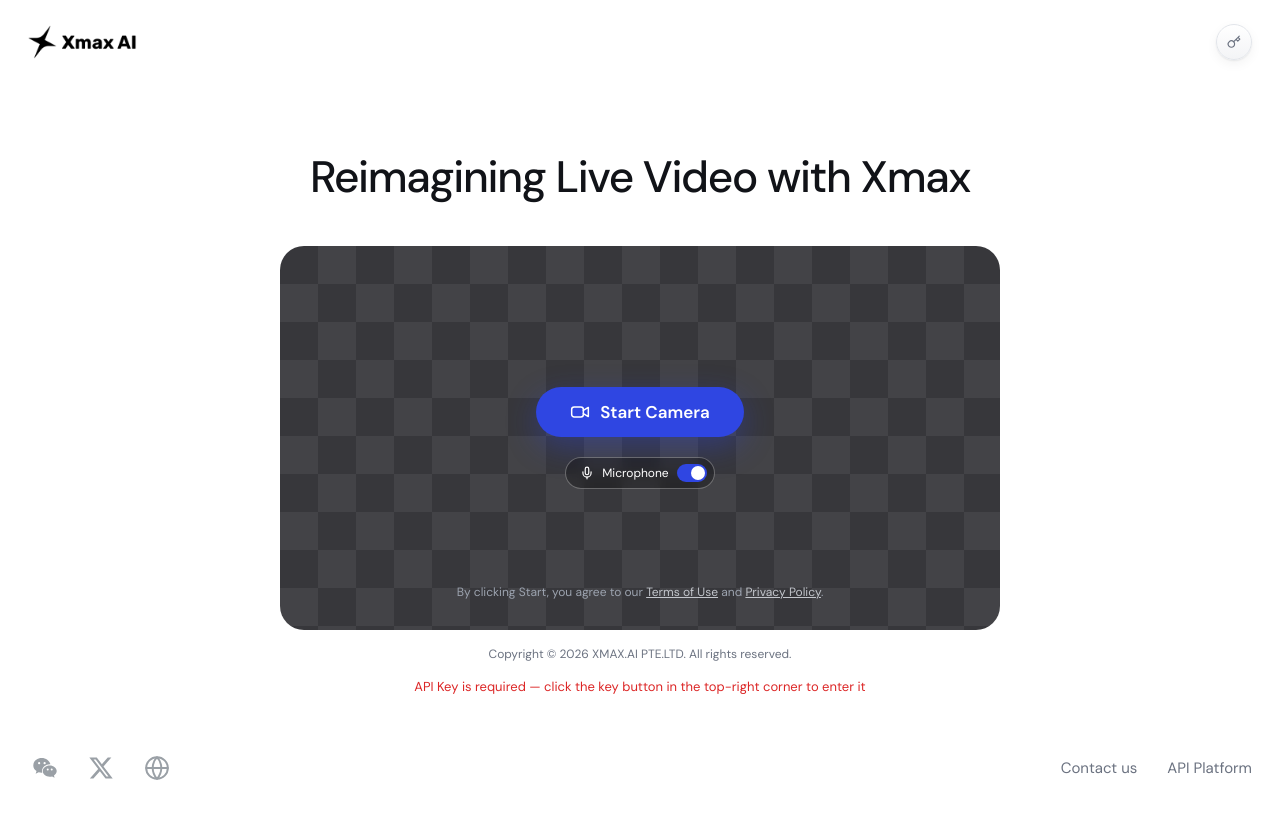
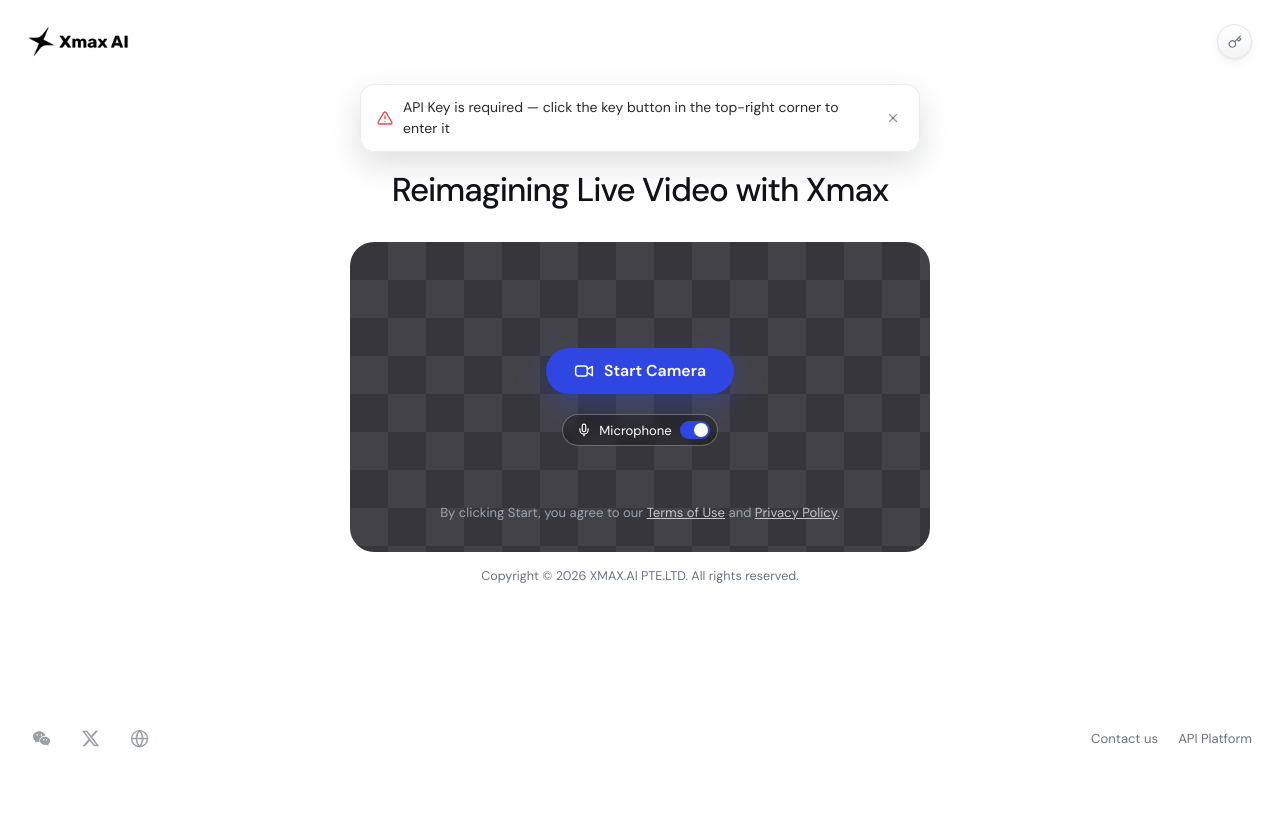
Before and after one commit to XingMai/XmaxSDK-Web, a React (Vite) app in the folder examples/xlab-react/: page / in a window 1280 px wide. Both pictures are taken after a click on the button "Start Camera". Shown: the top 818 px of the page. Built offline with nearby package versions, Linux system fonts and the light colour scheme.

Commit message:
feat: refine xlab demo layout, reference list scrolling and launch timing panel

```diff
--- a/examples/xlab-react/src/App.tsx
+++ b/examples/xlab-react/src/App.tsx
@@ -68,7 +68,6 @@
   const [useMicrophone, setUseMicrophone] = useState(true);
   const [prompt, setPrompt] = useState("");
   const [activeModeKey, setActiveModeKey] = useState<ExampleModeKey>("charx");
-  const [presetLineCapacity, setPresetLineCapacity] = useState(0);
   const [localStream, setLocalStream] = useState<RealtimeMediaStream | undefined>();
   const [remoteStream, setRemoteStream] = useState<RealtimeMediaStream | undefined>();
   const [stateText, setStateText] = useState<RealtimeConnectionState>(
@@ -90,6 +89,13 @@
   const wechatRef = useRef<HTMLDivElement>(null);
   const keyFieldRef = useRef<HTMLDivElement>(null);
   const presetRowRef = useRef<HTMLDivElement>(null);
+
+  // 错误提示以 toast 展示，6 秒后自动消失；新错误会重置计时。
+  useEffect(() => {
+    if (!errorText) return;
+    const timer = setTimeout(() => setErrorText(""), 6000);
+    return () => clearTimeout(timer);
+  }, [errorText]);
 
   // 点击微信图标外部时收起二维码弹层。
   useEffect(() => {
@@ -191,24 +197,17 @@
     EXAMPLE_MODES[0]!;
   const submitPrompt = activeMode.key === "free" ? prompt : selectedReference?.prompt ?? activeMode.prompt;
 
-  // 预设列表滚动：纵向滚轮映射为横向滚动，左键按住可拖拽滚动。
+  // 预设列表滚动：滚轮与触控板纵向滚动为原生行为，左键按住可上下拖拽滚动。
   useEffect(() => {
     const row = presetRowRef.current;
     if (!row) {
       return;
     }
 
-    const handleWheel = (event: WheelEvent) => {
-      if (Math.abs(event.deltaY) > Math.abs(event.deltaX)) {
-        event.preventDefault();
-        row.scrollLeft += event.deltaY;
-      }
-    };
-
     let dragging = false;
     let moved = false;
-    let startX = 0;
-    let startScrollLeft = 0;
+    let startY = 0;
+    let startScrollTop = 0;
 
     const handlePointerDown = (event: PointerEvent) => {
       if (event.button !== 0) {
@@ -216,21 +215,21 @@
       }
       dragging = true;
       moved = false;
-      startX = event.clientX;
-      startScrollLeft = row.scrollLeft;
+      startY = event.clientY;
+      startScrollTop = row.scrollTop;
     };
     const handlePointerMove = (event: PointerEvent) => {
       if (!dragging) {
         return;
       }
-      const deltaX = event.clientX - startX;
-      if (Math.abs(deltaX) > 4) {
+      const deltaY = event.clientY - startY;
+      if (Math.abs(deltaY) > 4) {
         moved = true;
         row.classList.add("dragging");
         // 真正拖动后才捕获指针，否则普通点击会被重定向到容器，无法选中图片。
         if (!row.hasPointerCapture(event.pointerId)) row.setPointerCapture(event.pointerId);
       }
-      row.scrollLeft = startScrollLeft - deltaX;
+      row.scrollTop = startScrollTop - deltaY;
     };
     const handlePointerEnd = (event: PointerEvent) => {
       dragging = false;
@@ -247,33 +246,13 @@
       }
     };
 
-    row.addEventListener("wheel", handleWheel, { passive: false });
     row.addEventListener("pointerdown", handlePointerDown);
     row.addEventListener("pointermove", handlePointerMove);
     row.addEventListener("pointerup", handlePointerEnd);
     row.addEventListener("pointercancel", handlePointerEnd);
     row.addEventListener("click", handleClickCapture, true);
 
-    // 测量可视宽度能容纳的预设个数，用于决定第一行填多少再换行。
-    const measureCapacity = () => {
-      // 页面隐藏（display: none）时宽度为 0，跳过测量以免覆盖正确容量。
-      if (row.clientWidth === 0) return;
-      const item = row.querySelector<HTMLElement>(".presetItem");
-      if (!item) {
-        return;
-      }
-      const pitch = item.getBoundingClientRect().width + 14;
-      setPresetLineCapacity(
-        Math.max(1, Math.floor((row.clientWidth + 14) / pitch)),
-      );
-    };
-    const resizeObserver = new ResizeObserver(measureCapacity);
-    resizeObserver.observe(row);
-    measureCapacity();
-
     return () => {
-      resizeObserver.disconnect();
-      row.removeEventListener("wheel", handleWheel);
       row.removeEventListener("pointerdown", handlePointerDown);
       row.removeEventListener("pointermove", handlePointerMove);
       row.removeEventListener("pointerup", handlePointerEnd);
@@ -452,7 +431,7 @@
     setErrorText("");
     try {
       const uploading = references.addFile(file, submitPrompt, applyReference);
-      if (presetRowRef.current) presetRowRef.current.scrollLeft = 0;
+      if (presetRowRef.current) presetRowRef.current.scrollTop = 0;
       await uploading;
     } catch (error) {
       setErrorText(error instanceof Error ? error.message : String(error));
@@ -718,7 +697,6 @@
           <p className="copyright">
             Copyright © 2026 XMAX.AI PTE.LTD. All rights reserved.
           </p>
-          {errorText && <div className="error">{errorText}</div>}
         </main>
         {footer}
         </div>
@@ -728,7 +706,7 @@
         className={sessionActive ? "pageView active" : "pageView"}
         aria-hidden={!sessionActive}
       >
-    <div className="page">
+    <div className="page sessionPage">
       <header className="topbar">
         <div className="brand">
           <img className="brandLogo" src="/xmax-wordmark.png" alt="Xmax" />
@@ -757,9 +735,9 @@
           <span className="stageLabel">Local</span>
           <div className="localStatistics" id="local-statistics" hidden={!statisticsVisible}>
             <StatisticsPanel className="launchTiming" label="启动耗时统计" rows={[
-              { label: "打开摄像头", value: formatLaunchTiming(launchTiming.cameraMs) },
-              { label: "建立连接", value: formatLaunchTiming(launchTiming.connectionMs) },
-              { label: "亮度检测", value: formatLaunchTiming(launchTiming.frameValidationMs), title: "与建立连接并行，未计入连接耗时" },
+              { label: "摄像头授权", value: formatLaunchTiming(launchTiming.cameraMs), title: "含系统授权等待与摄像头硬件启动" },
+              { label: "建立连接", value: formatLaunchTiming(launchTiming.connectionMs), title: "含 200ms 相机预热等待" },
+              { label: "发布本地流", value: formatLaunchTiming(launchTiming.publishMs) },
               { label: "首帧到达", value: formatLaunchTiming(launchTiming.firstFrameMs) },
               { label: "完整启动耗时", value: formatLaunchTiming(launchTiming.totalMs), className: "launchTimingTotal" },
             ]} />
@@ -895,17 +873,46 @@
           <ReferenceList
             items={activeReferences}
             rowRef={presetRowRef}
-            lineCapacity={presetLineCapacity}
             disabled={busy || !apiKey}
             onUpload={() => fileInputRef.current?.click()}
             onSelect={(item) => void handleSelectReference(item)}
           />
         )}
       </div>
-
-      {errorText && <div className="error">{errorText}</div>}
     </div>
       </div>
+
+      {errorText && (
+        <div className="toast" role="alert" key={errorText}>
+          <svg
+            width="16"
+            height="16"
+            viewBox="0 0 24 24"
+            fill="none"
+            stroke="currentColor"
+            strokeWidth="2"
+            strokeLinecap="round"
+            strokeLinejoin="round"
+            aria-hidden="true"
+          >
+            <path d="M10.3 3.9 1.8 18a2 2 0 0 0 1.7 3h17a2 2 0 0 0 1.7-3L13.7 3.9a2 2 0 0 0-3.4 0Z" />
+            <line x1="12" x2="12" y1="9" y2="13" />
+            <line x1="12" x2="12.01" y1="17" y2="17" />
+          </svg>
+          <span className="toastText">{errorText}</span>
+          <button
+            type="button"
+            className="toastClose"
+            aria-label="Dismiss"
+            onClick={() => setErrorText("")}
+          >
+            <svg width="12" height="12" viewBox="0 0 24 24" fill="none" stroke="currentColor" strokeWidth="2.4" strokeLinecap="round" aria-hidden="true">
+              <line x1="5" x2="19" y1="5" y2="19" />
+              <line x1="19" x2="5" y1="5" y2="19" />
+            </svg>
+          </button>
+        </div>
+      )}
     </div>
   );
 }
--- a/examples/xlab-react/src/styles.css
+++ b/examples/xlab-react/src/styles.css
@@ -94,7 +94,7 @@
 
 .brandLogo {
   display: block;
-  height: 34px;
+  height: clamp(31px, 0.75vw + 22px, 48px);
   width: auto;
 }
 
@@ -115,8 +115,8 @@
   align-items: center;
   justify-content: center;
   gap: 8px;
-  width: 36px;
-  height: 36px;
+  width: clamp(35px, 0.55vw + 26px, 48px);
+  height: clamp(35px, 0.55vw + 26px, 48px);
   padding: 0;
   border: 1px solid #e2e5ea;
   border-radius: 999px;
@@ -195,21 +195,24 @@
 /* ── 初始页（图一） ─────────────────────── */
 
 .hero {
+  flex: 1;
+  display: flex;
+  flex-direction: column;
+  align-items: center;
+  justify-content: center;
   text-align: center;
-  padding-top: 8vh;
 }
 
 .hero h1 {
-  font-size: 44px;
+  font-size: clamp(29px, 1.1vw + 19px, 50px);
   font-weight: 500;
   letter-spacing: -0.03em;
-  margin: 0 0 40px;
+  margin: 0 0 clamp(26px, 1.1vw + 17px, 40px);
 }
 
 .heroStage {
   position: relative;
-  max-width: 720px;
-  margin: 0 auto;
+  width: min(100%, clamp(580px, 45vw, 940px));
   aspect-ratio: 1920 / 1024;
   border-radius: 24px;
   background:
@@ -226,10 +229,10 @@
   border: none;
   background: var(--accent);
   color: #fff;
-  font-size: 17px;
+  font-size: clamp(15px, 0.3vw + 12px, 18px);
   font-weight: 600;
   border-radius: 999px;
-  padding: 14px 34px;
+  padding: clamp(12px, 0.28vw + 9px, 16px) clamp(25px, 0.75vw + 18px, 40px);
   box-shadow: 0 10px 30px rgba(47, 70, 226, 0.35);
 }
 
@@ -274,7 +277,7 @@
   backdrop-filter: blur(6px);
   border-radius: 999px;
   padding: 6px 7px 6px 14px;
-  font-size: 12px;
+  font-size: clamp(12px, 0.28vw + 9.5px, 15px);
   color: rgba(255, 255, 255, 0.55);
   transition:
     color 0.15s ease,
@@ -319,7 +322,7 @@
   bottom: 18px;
   left: 0;
   right: 0;
-  font-size: 12px;
+  font-size: clamp(12px, 0.28vw + 9.5px, 15px);
   color: #9ca3af;
 }
 
@@ -337,7 +340,7 @@
 .copyright {
   margin: 16px 0 0;
   text-align: center;
-  font-size: 12px;
+  font-size: clamp(11.5px, 0.28vw + 9px, 14px);
   color: var(--text-secondary);
 }
 
@@ -530,6 +533,11 @@
   gap: 24px;
 }
 
+/* 会话页整页垂直居中：顶栏、双屏画面、页签与参考图作为整体居中。 */
+.sessionPage {
+  justify-content: center;
+}
+
 .stage {
   position: relative;
   aspect-ratio: 1920 / 1024;
@@ -654,6 +662,9 @@
 .promptBar {
   margin: 4px auto 0;
   max-width: 880px;
+  /* 与参考图列表等高（三行 282px 减去上边距），切换页签时整体布局不跳动。 */
+  height: 278px;
+  box-sizing: border-box;
   display: flex;
   flex-direction: column;
   gap: 8px;
@@ -666,9 +677,10 @@
 .promptBar textarea {
   display: block;
   width: 100%;
+  flex: 1;
   min-height: 84px;
-  max-height: 240px;
-  resize: vertical;
+  max-height: none;
+  resize: none;
   border: none;
   background: transparent;
   font-size: 15px;
@@ -846,11 +858,13 @@
 .presetRow {
   min-width: 0;
   display: flex;
-  flex-direction: column;
-  align-items: flex-start;
+  flex-wrap: wrap;
+  justify-content: center;
+  align-content: flex-start;
   gap: 14px;
-  overflow-x: auto;
-  padding-bottom: 8px;
+  /* 固定为完整三行的高度：不同模式的参考图行数不同也不影响整体布局，超出部分纵向滚动，不显示滚动条。 */
+  height: 282px;
+  overflow-y: auto;
   scrollbar-width: none;
   cursor: grab;
   user-select: none;
@@ -875,11 +889,6 @@
 .presetRow.dragging {
   cursor: grabbing;
   scroll-behavior: auto;
-}
-
-.presetLine {
-  display: flex;
-  gap: 14px;
 }
 
 .presetItem {
@@ -994,11 +1003,66 @@
 
 /* ── 错误提示 ─────────────────────────── */
 
-.error {
-  margin: 16px auto 0;
-  max-width: 640px;
-  font-size: 13px;
-  color: var(--danger);
+/* 错误 toast：顶部居中浮出，随页面切换保持可见。 */
+.toast {
+  position: fixed;
+  top: 84px;
+  left: 50%;
+  z-index: 60;
+  display: flex;
+  align-items: center;
+  gap: 10px;
+  max-width: min(560px, calc(100vw - 56px));
+  padding: 12px 14px 12px 16px;
+  border: 1px solid rgba(17, 19, 24, 0.08);
+  border-radius: 14px;
+  background: rgba(255, 255, 255, 0.92);
+  backdrop-filter: blur(10px);
+  box-shadow: 0 12px 32px rgba(17, 19, 24, 0.14);
+  color: rgba(17, 19, 24, 0.9);
+  font-size: 14px;
+  line-height: 1.5;
+  animation: toastIn 0.3s ease both;
+}
+
+.toast > svg {
+  flex-shrink: 0;
+  color: #e5484d;
+}
+
+.toastText {
+  min-width: 0;
+}
+
+.toastClose {
+  display: inline-flex;
+  align-items: center;
+  justify-content: center;
+  flex-shrink: 0;
+  width: 24px;
+  height: 24px;
+  border: none;
+  border-radius: 999px;
+  background: transparent;
+  color: rgba(17, 19, 24, 0.45);
+  cursor: pointer;
+  transition: background 0.15s ease, color 0.15s ease;
+}
+
+.toastClose:hover {
+  background: rgba(17, 19, 24, 0.06);
+  color: rgba(17, 19, 24, 0.85);
+}
+
+@keyframes toastIn {
+  from {
+    opacity: 0;
+    transform: translate(-50%, -10px);
+  }
+  to {
+    opacity: 1;
+    transform: translate(-50%, 0);
+  }
 }
 
 /* ── 页脚 ─────────────────────────────── */
@@ -1019,8 +1083,8 @@
 }
 
 .footerSocial svg {
-  width: 26px;
-  height: 26px;
+  width: clamp(19px, 0.4vw + 14px, 28px);
+  height: clamp(19px, 0.4vw + 14px, 28px);
 }
 
 .footerSocial a,
@@ -1076,8 +1140,8 @@
 .footerLinks {
   display: flex;
   align-items: center;
-  gap: 30px;
-  font-size: 15px;
+  gap: clamp(20px, 0.8vw + 10px, 28px);
+  font-size: clamp(12px, 0.28vw + 9.5px, 15px);
 }
 
 .footerLinks a {
```
Also changed, not shown: examples/xlab-react/src/ReferenceList.tsx (+12 -22 lines), 1 other file (tests, documents, lock files or other folders).
